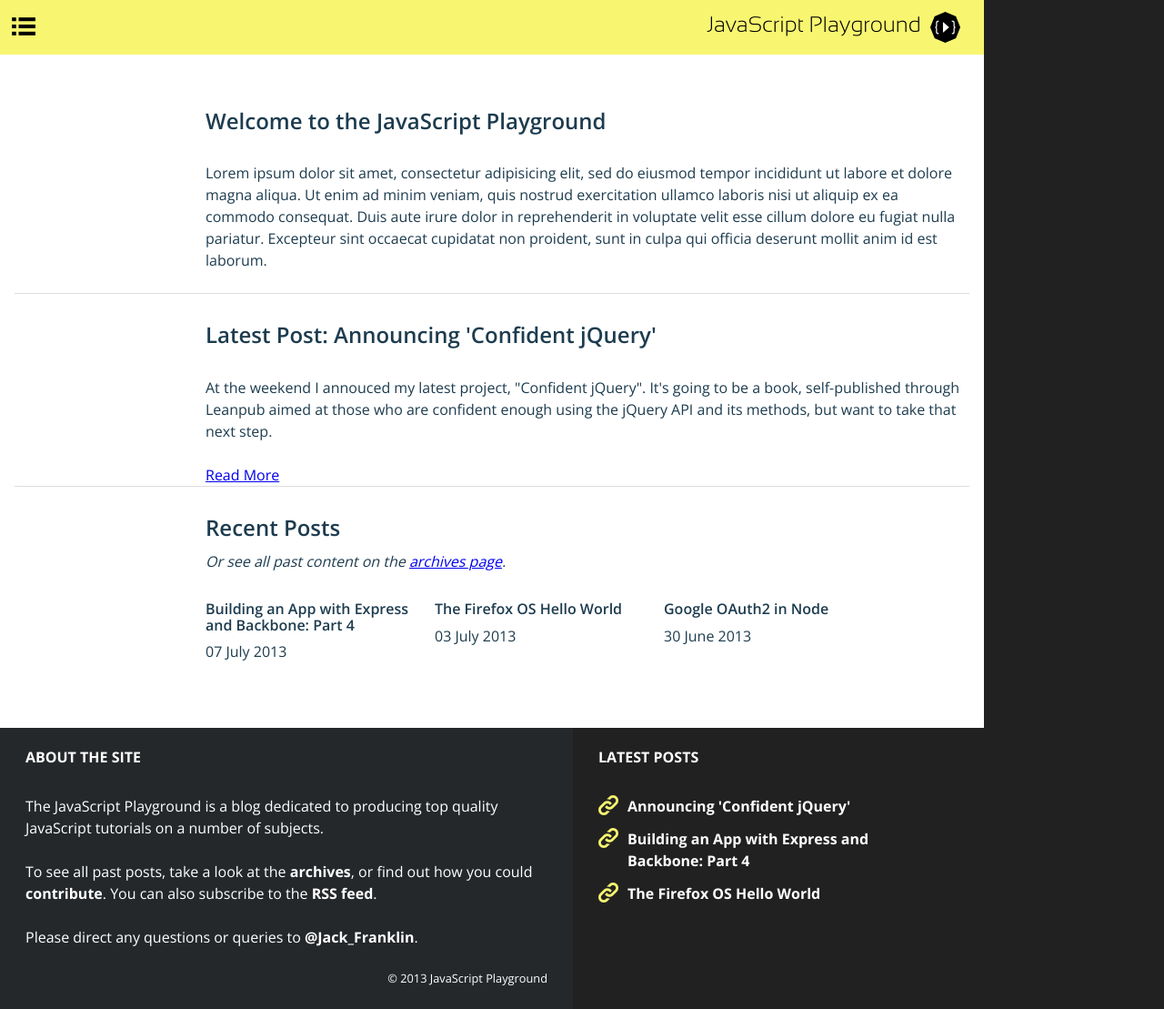
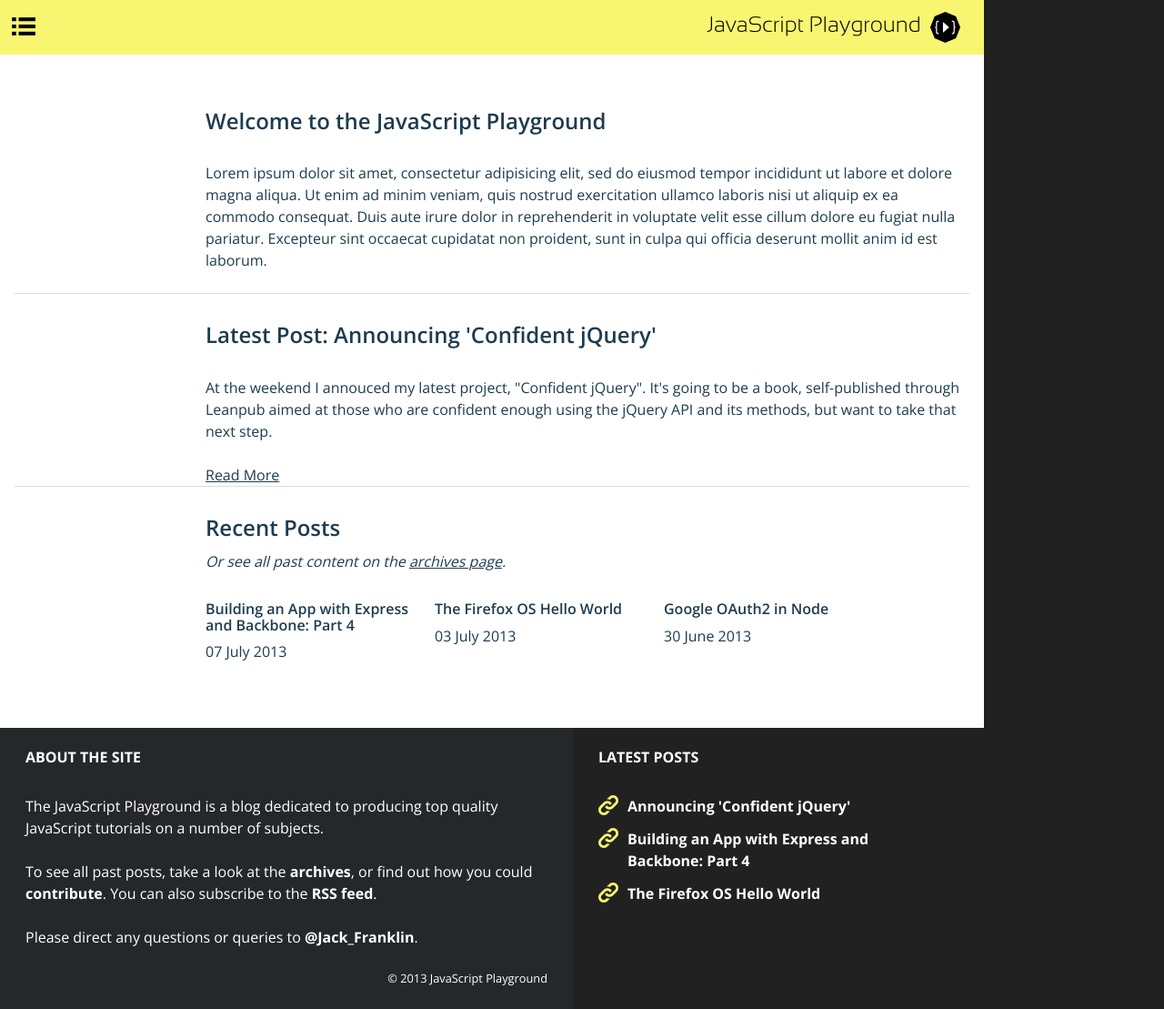
Before and after one commit to jackfranklin/javascriptplayground.com, a Jekyll site: the page built from index.html, in a window 1280 px wide. Shown: the whole page at 91% size. Built offline with Jekyll 4.4.1, drawn with Linux system fonts in a browser that asks for light colours; nearby versions of some CDN libraries.

Commit message:
style links

```diff
--- a/css/styles.css
+++ b/css/styles.css
@@ -225,6 +225,16 @@ pre {
 .home-intro,
 .home-post { border-bottom: 1px solid #ddd; }
 
+.main-wrapper a:link,
+.main-wrapper a:visited {
+  color: #1d3c4f;
+  text-decoration: underline;
+}
+
+.main-wrapper a:hover {
+  text-decoration: none;
+}
+
 .home-small-entry a:link,
 .home-small-entry a:visited {
   color: #1d3c4f;
```
